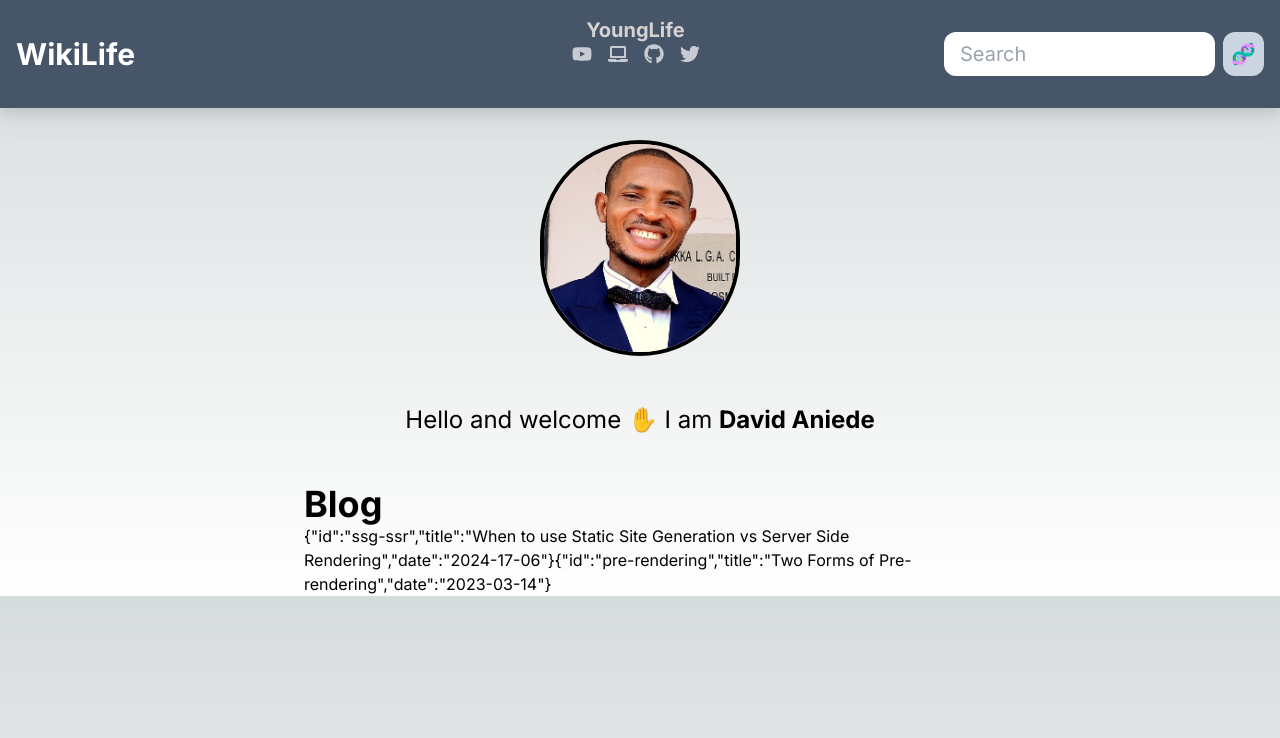
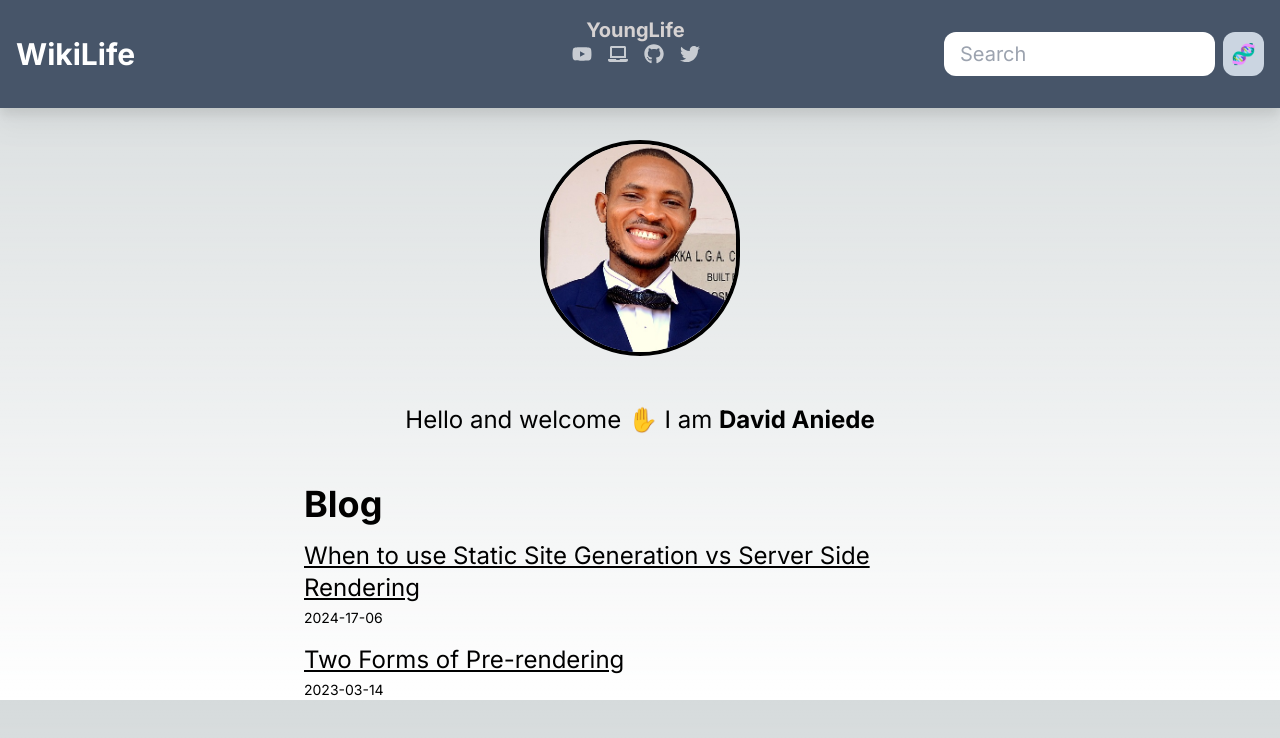
Before and after one commit to Ikendu/nextApp, a Next.js app: page /aboutlife in a window 1280 px wide. Shown: the top 738 px of the page. Built offline with nearby package versions, Linux system fonts and the light colour scheme.

Commit message:
rendering blog posts

```diff
--- a/app/aboutlife/component/ListItems.tsx
+++ b/app/aboutlife/component/ListItems.tsx
@@ -1,8 +1,23 @@
+import getFormattedDate from "@/lib/getFormattedDate";
+import Link from "next/link";
+
 type Props = {
-  posts: BlogPost;
+  post: BlogPost;
 };
-const ListItems = ({ posts }: Props) => {
-    const {id, title, date} = posts
-  return <div>ListItems</div>;
+const ListItems = ({ post }: Props) => {
+  const { id, title, date } = post;
+  //   const formattedDate = getFormattedDate(date);
+  return (
+    <li className="mt-4 text-2xl dark:text-white/70">
+      <Link
+        href={`/posts/${id}`}
+        className="underline hover:text-black/70 dark:hover:text-white"
+      >
+        {title}
+      </Link>
+      <br />
+      <p className="text-sm mt-1">{date}</p>
+    </li>
+  );
 };
 export default ListItems;
--- a/app/aboutlife/component/Post.tsx
+++ b/app/aboutlife/component/Post.tsx
@@ -1,11 +1,16 @@
 import getSortedPostsData from "@/lib/post";
+import ListItems from "./ListItems";
 
 export default function Posts() {
   const posts = getSortedPostsData();
   return (
     <section className="mt-6 mx-auto max-w-2xl">
       <h2 className="text-4xl font-bold">Blog</h2>
-      <ul className="w-full">{posts.map((post) => JSON.stringify(post))}</ul>
+      <ul className="w-full">
+        {posts.map((post) => (
+          <ListItems key={post.id} post={post} />
+        ))}
+      </ul>
     </section>
   );
 }
--- a/lib/getFormattedDate.tsx
+++ b/lib/getFormattedDate.tsx
@@ -1,5 +1,5 @@
 export default function getFormattedDate(dateString: string): string {
-  return new Intl.DateTimeFormat("en-US", { dateStyle: "long" }).format(
+  return new Intl.DateTimeFormat("en-WA", { dateStyle: "long" }).format(
     new Date(dateString)
   );
 }
```
